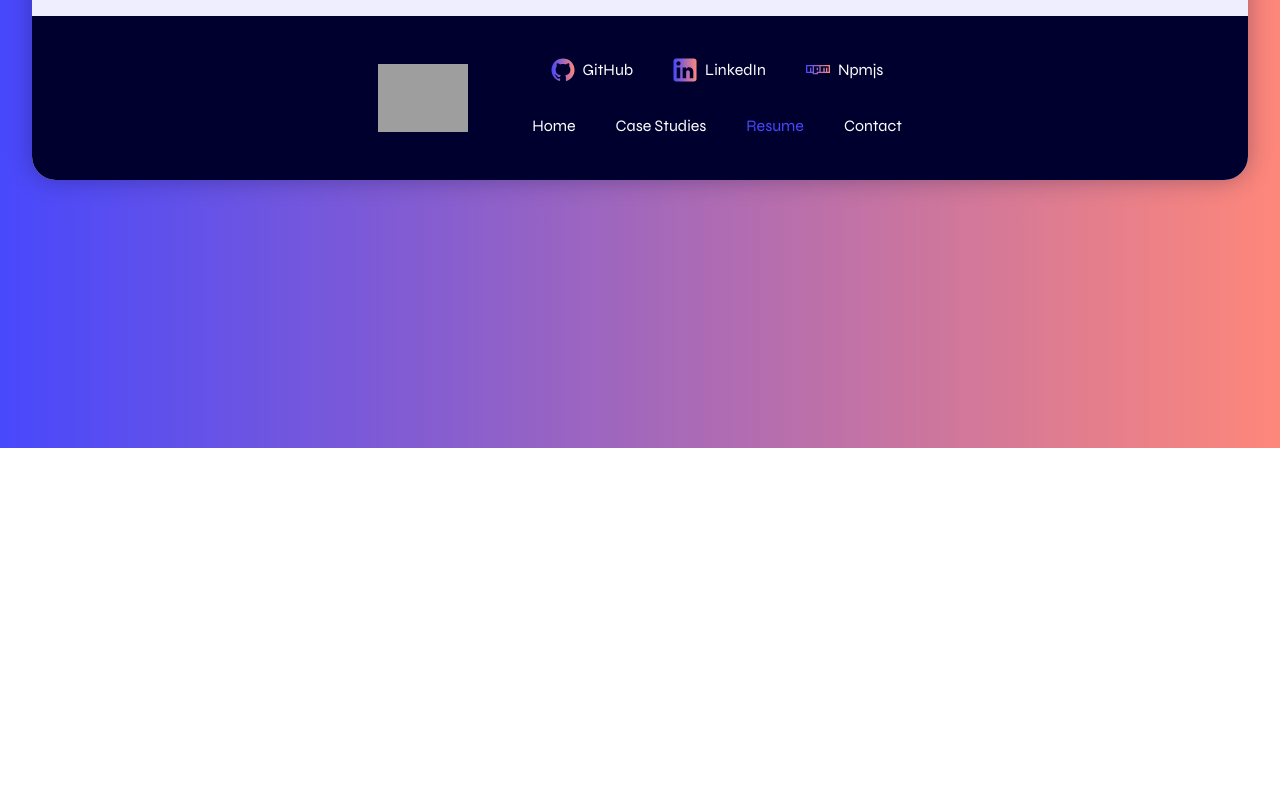
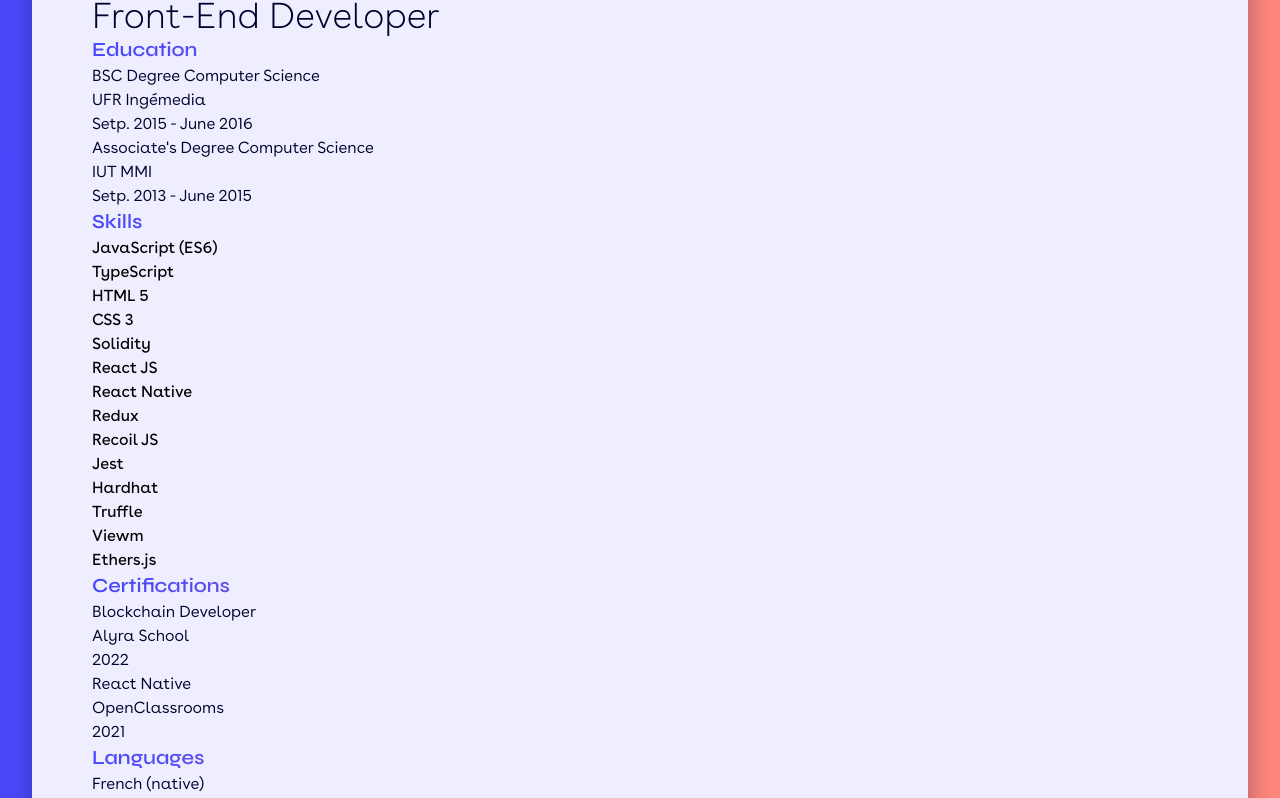
Before and after one commit to NicolasMilliard/portfolio2024, a Next.js app: page /resume in a window 1280 px wide. Shown: the part 352-1150 px from the top of the page. Before the commit the page ends 800 px from the top, so only its background shows below. Built offline with nearby package versions, Linux system fonts and the light colour scheme; grey boxes are pictures that could not be loaded.

Commit message:
wip: resume

```diff
--- /dev/null
+++ b/app/components/List/index.tsx
@@ -0,0 +1,11 @@
+export const List = ({children}: {children: React.ReactNode}) => {
+    return (
+        <ul>{children}</ul>
+    )
+}
+
+export const ListItem = ({children}: {children: React.ReactNode}) => {
+    return (
+        <li>{children}</li>
+    )
+}
--- a/app/resume/page.tsx
+++ b/app/resume/page.tsx
@@ -1,5 +1,73 @@
+// Components
+import { List, ListItem } from "@app/components/List";
+import { Paragraph } from "@components/Text";
+import { GradientTitle, MainTitle, Title } from "@components/Title";
+
 const Resume = () => {
-  return <div>Resume</div>;
+  return (
+    <>
+      <MainTitle>Nicolas Milliard</MainTitle>
+      <Title>Front-End Developer</Title>
+      <section>
+        <GradientTitle>Education</GradientTitle>
+        <Paragraph>
+          BSC Degree Computer Science<br />
+          UFR Ingémedia<br />
+          Setp. 2015 - June 2016
+        </Paragraph>
+        <Paragraph>
+          Associate&apos;s Degree Computer Science<br />
+          IUT MMI<br />
+          Setp. 2013 - June 2015
+        </Paragraph>
+      </section>
+      <section>
+        <GradientTitle>Skills</GradientTitle>
+        <List>
+          <ListItem>JavaScript (ES6)</ListItem>
+          <ListItem>TypeScript</ListItem>
+          <ListItem>HTML 5</ListItem>
+          <ListItem>CSS 3</ListItem>
+          <ListItem>Solidity</ListItem>
+        </List>
+        <List>
+          <ListItem>React JS</ListItem>
+          <ListItem>React Native</ListItem>
+          <ListItem>Redux</ListItem>
+          <ListItem>Recoil JS</ListItem>
+          <ListItem>Jest</ListItem>
+        </List>
+        <List>
+          <ListItem>Hardhat</ListItem>
+          <ListItem>Truffle</ListItem>
+          <ListItem>Viewm</ListItem>
+          <ListItem>Ethers.js</ListItem>
+        </List>
+      </section>
+      <section>
+        <GradientTitle>Certifications</GradientTitle>
+        <Paragraph>
+          Blockchain Developer<br />
+          Alyra School<br />
+          2022
+        </Paragraph>
+        <Paragraph>
+          React Native<br />
+          OpenClassrooms<br />
+          2021
+        </Paragraph>
+      </section>
+      <section>
+        <GradientTitle>Languages</GradientTitle>
+        <Paragraph>
+          French (native)
+        </Paragraph>
+        <Paragraph>
+          English (fluent)
+        </Paragraph>
+      </section>
+    </>
+  );
 };
 
 export default Resume;
```
